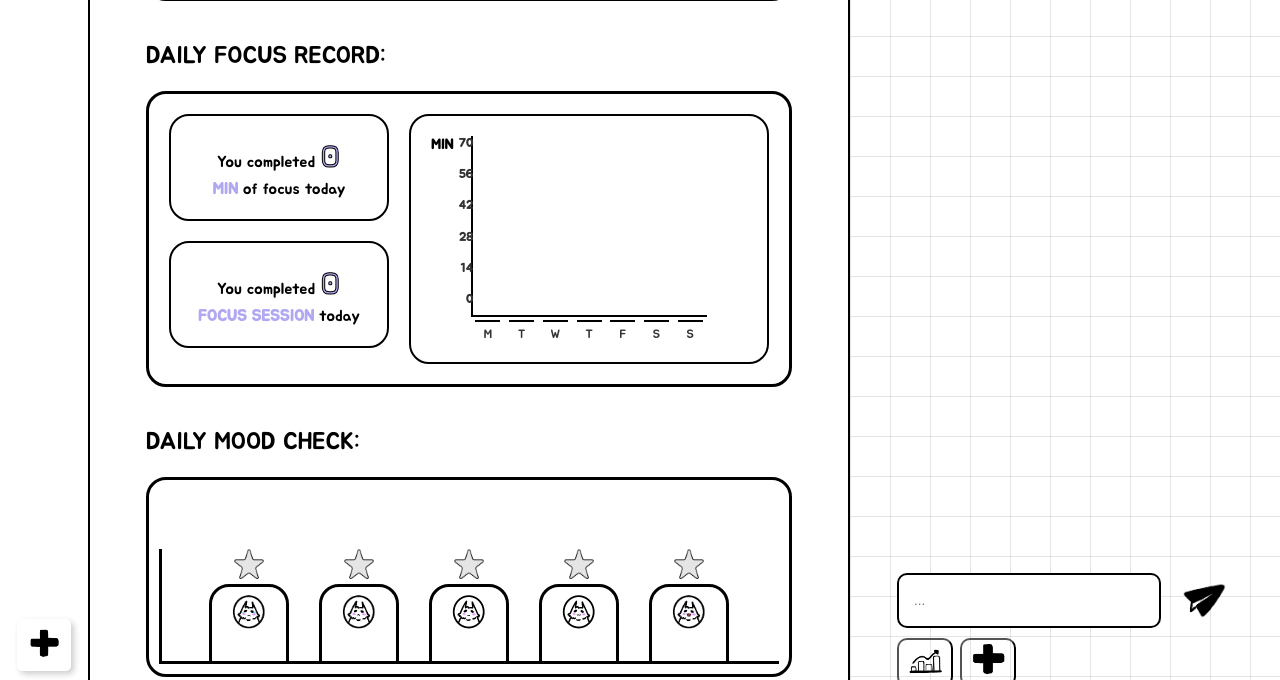
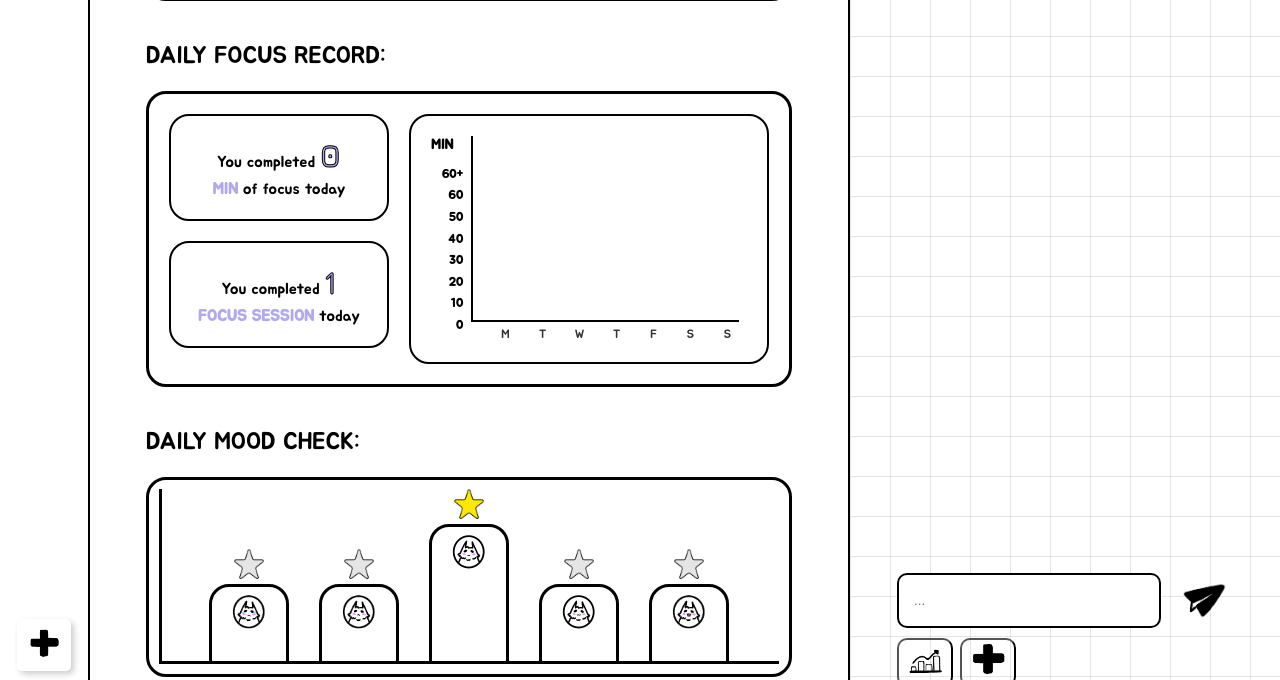
Before and after one commit to saule-kalyk/MagicMeow, a Flask app: page /statistics in a window 1280 px wide. Shown: the part 564-1244 px from the top of the page. Run offline with Flask 3, Linux system fonts and the light colour scheme; a user stored in the database is signed in; data that the repository does not hold is empty; a map, chart or similar area stays blank; some web fonts are replaced.

Commit message:
Fixed ui of focus and statistics

```diff
--- a/static/css/statistics.css
+++ b/static/css/statistics.css
@@ -509,7 +509,7 @@ body {
     position: relative;
     border: 0.125rem solid black;
     border-radius: 1.25rem;
-    padding: 1.25rem;
+    padding: 1.25rem 1.25rem 2.5rem 1.25rem;
     height: 15.625rem;
     box-sizing: border-box;
 }
@@ -526,25 +526,36 @@ body {
     position: relative;
     height: 100%;
     display: flex;
-    flex-direction: column;
-    justify-content: flex-end;
+    flex-direction: row;
+    align-items: flex-end;
+}
+
+.chart-grid::before {
+    content: '';
+    position: absolute;
+    left: 2.5rem;
+    top: 0;
+    width: 0.125rem;
+    height: 100%;
+    background-color: black;
 }
 
 .chart-content {
     display: flex;
     justify-content: space-between;
     align-items: flex-end;
-    padding: 0 2.5rem;
+    flex: 1;
     height: 10rem;
+    padding: 0 1rem;
+    margin-bottom: -0.25rem;
 }
 
 .bar-group {
     display: flex;
     flex-direction: column;
     align-items: center;
-    width: 3.125rem;
-    height: 10rem;
     justify-content: flex-end;
+    margin-bottom: -1rem;
 }
 
 .bar-focus {
@@ -560,30 +571,37 @@ body {
 }
 
 .y-axis {
-    position: absolute;
-    top: 0;
-    left: 2.5rem;
-    width: 0.125rem;
-    background-color: black;
-    height: 88%;
+    position: static;
+    width: 2.5rem;
+    height: 12rem;
     display: flex;
     flex-direction: column;
     justify-content: space-between;
     align-items: flex-end;
     font-size: 0.75rem;
     font-weight: bold;
+    flex-shrink: 0;
+    align-self: stretch;
+    padding-top: 2rem;
 }
 
 .y-mark {
     transform: translateY(30%);
 }
 
+.y-axis-mark {
+    line-height: 1;
+    text-align: right;
+    padding-right: 0.5rem;
+    margin-bottom: 0.6rem;
+}
+
 .x-axis {
     position: absolute;
-    bottom: 1.5625rem;
+    bottom: 0;
     left: 2.5rem;
     height: 0.125rem;
-    width: calc(100% - 5rem);
+    width: calc(100% - 3.5rem);
     background-color: black;
 }
 
--- a/static/js/statistics.js
+++ b/static/js/statistics.js
@@ -191,44 +191,32 @@ document.addEventListener("DOMContentLoaded", function () {
     }
 
     function renderFocusChart(tab, data) {
-        const containerId = `barContainer-${tab}`;
-        const yAxisId = `yAxisMarks-${tab}`;
-        const container = document.getElementById(containerId);
-        const yAxisContainer = document.getElementById(yAxisId);
+        const container = document.getElementById(tab === 'monthly' ? 'barContainer' : `barContainer-${tab}`);
+        const yAxisContainer = document.getElementById(tab === 'monthly' ? 'yAxisMarks' : `yAxisMarks-${tab}`);
         container.innerHTML = '';
         yAxisContainer.innerHTML = '';
 
-        const defaultMaxValue = 70;
-        const yAxisSteps = 5;
-        let maxValue = defaultMaxValue;
-        let stepValue = Math.ceil(maxValue / yAxisSteps);
+        // Фиксированная шкала
+        const fixedSteps = ['60+', '60', '50', '40', '30', '20', '10', '0'];
+        const maxValue = 60;
+        const barMaxHeight = 160;
 
-        if (data && data.length > 0) {
-            maxValue = Math.max(...data.map(item => item.value), defaultMaxValue);
-            stepValue = Math.ceil(maxValue / yAxisSteps);
-        }
-
-        for (let i = yAxisSteps; i >= 0; i--) {
+        fixedSteps.forEach(step => {
             const mark = document.createElement('div');
             mark.className = 'y-axis-mark';
-            mark.textContent = i * stepValue;
-            mark.style.fontSize = '12px';
-            mark.style.color = '#333';
-            mark.style.marginBottom = '10px';
+            mark.textContent = step;
             yAxisContainer.appendChild(mark);
-        }
+        });
 
-        // Определяем метки в зависимости от вкладки
+        // Метки по X
         let defaultLabels;
         if (tab === 'daily') {
             defaultLabels = ['M', 'T', 'W', 'T', 'F', 'S', 'S'];
         } else if (tab === 'monthly') {
-            // дни месяца — берём реальное кол-во дней текущего месяца
             const now = new Date();
             const daysInMonth = new Date(now.getFullYear(), now.getMonth() + 1, 0).getDate();
             defaultLabels = Array.from({ length: daysInMonth }, (_, i) => String(i + 1));
         } else {
-            // all — месяцы года
             defaultLabels = ['J', 'F', 'M', 'A', 'M', 'J', 'J', 'A', 'S', 'O', 'N', 'D'];
         }
 
@@ -237,31 +225,47 @@ document.addEventListener("DOMContentLoaded", function () {
         }
 
         const orderedData = defaultLabels.map(label => {
-            const item = data.find(d => d.day === label) || { day: label, value: 0 };
-            return item;
+            return data.find(d => d.day === label) || { day: label, value: 0 };
         });
+
+        // Динамическая ширина баров
+        const totalBars = defaultLabels.length;
+        const chartWidth = container.offsetWidth || 400;
+        const barGroupWidth = Math.floor(chartWidth / totalBars);
+        const barWidth = Math.max(Math.floor(barGroupWidth * 0.6), 2);
 
         const colors = ['#C9E2D0', '#CEB3FF', '#F4A099', '#FDE9A8', '#A3C1F3', '#FF8CE9', '#93B493'];
         orderedData.forEach((item, index) => {
             const group = document.createElement('div');
             group.className = 'bar-group';
+            group.style.width = barGroupWidth + 'px';
+            group.style.height = '10rem';
+
             const bar = document.createElement('div');
             bar.className = 'bar-focus';
-            const barMaxHeight = 160;
-            bar.style.height = `${(item.value / maxValue) * barMaxHeight}px`;
+            bar.style.width = barWidth + 'px';
+
+            const clampedValue = Math.min(item.value, maxValue);
+            bar.style.height = `${(clampedValue / maxValue) * barMaxHeight}px`;
             bar.style.backgroundColor = colors[index % colors.length];
             bar.title = `${item.value} min`;
+
+            if (item.value > maxValue) {
+                bar.style.height = `${barMaxHeight}px`;
+                bar.style.outline = '2px solid #9b6dff';
+            }
+
             const label = document.createElement('div');
             label.className = 'day-label';
             label.textContent = item.day;
-            label.style.fontSize = '12px';
+            label.style.fontSize = tab === 'monthly' ? '0.5rem' : '0.75rem';
             label.style.color = '#333';
+
             group.appendChild(bar);
             group.appendChild(label);
             container.appendChild(group);
         });
     }
-
     fetchFocusStats().then(stats => updateFocusStats(stats));
 
     // Mood Stats (unchanged)
@@ -282,19 +286,35 @@ document.addEventListener("DOMContentLoaded", function () {
     }
 
     function updateMoodStats(stats) {
+        const dailyBars = document.querySelectorAll('.bar-daily');
+        dailyBars.forEach(bar => {
+            const mood = parseInt(bar.getAttribute('data-id'));
+            const shape = bar.querySelector('.bar-shape-daily');
+            const star = bar.querySelector('.star');
+            if (stats.daily.mood === mood) {
+                shape.classList.add('active');
+                star.src = '/static/images/filledStar.png';
+            } else {
+                shape.classList.remove('active');
+                star.src = '/static/images/star.png';
+            }
+        });
+
         const monthlyBars = document.querySelectorAll('#monthly-content .bar');
-        bars.forEach(bar => {
-            const star = bar.querySelector(".star");
-            const mood = parseInt(bar.getAttribute('data-id'));
-            star.addEventListener("click", async () => {
-                if (selectedMood === mood) {
-                    await clearMood();
-                    selectedMood = null;
-                } else {
-                    await saveMood(mood);
-                    selectedMood = mood;
-                }
-            });
+        monthlyBars.forEach(bar => {
+            const mood = parseInt(bar.querySelector('.value').getAttribute('data-mood'));
+            const value = stats.monthly[mood] || 0;
+            const valueElement = bar.querySelector('.value');
+            valueElement.textContent = `${value.toFixed(2)}%`;
+            const shape = bar.querySelector('.bar-shape');
+            const star = bar.querySelector('.star');
+            if (value > 30) {
+                shape.classList.add('tall');
+                star.src = '/static/images/filledStar.png';
+            } else {
+                shape.classList.remove('tall');
+                star.src = '/static/images/star.png';
+            }
         });
 
         const allBars = document.querySelectorAll('#all-content .bar');
@@ -310,20 +330,6 @@ document.addEventListener("DOMContentLoaded", function () {
                 star.src = '/static/images/filledStar.png';
             } else {
                 shape.classList.remove('tall');
-                star.src = '/static/images/star.png';
-            }
-        });
-
-        const dailyBars = document.querySelectorAll('.bar-daily');
-        dailyBars.forEach(bar => {
-            const mood = parseInt(bar.getAttribute('data-id'));
-            const shape = bar.querySelector('.bar-shape-daily');
-            const star = bar.querySelector('.star');
-            if (stats.daily.mood === mood) {
-                shape.classList.add('active');
-                star.src = '/static/images/filledStar.png';
-            } else {
-                shape.classList.remove('active');
                 star.src = '/static/images/star.png';
             }
         });
--- a/users.json
+++ b/users.json
@@ -12,7 +12,14 @@
                 "language": "en",
                 "time_personality": "task-oriented"
             },
-            "focus_records": [],
+            "focus_records": [
+                {
+                    "id": "d4244215-836c-4d18-b6e5-3255448ac65a",
+                    "duration": 6,
+                    "timestamp": "2026-06-08T03:34:48.734Z",
+                    "type": "focus"
+                }
+            ],
             "mood_records": [
                 {
                     "date": "2026-06-05",
@@ -21,6 +28,10 @@
                 {
                     "date": "2026-06-07",
                     "mood": 1
+                },
+                {
+                    "date": "2026-06-08",
+                    "mood": 3
                 }
             ],
             "plans": [
```
Also changed, not shown: static/js/focus.js (+3 -5 lines).
